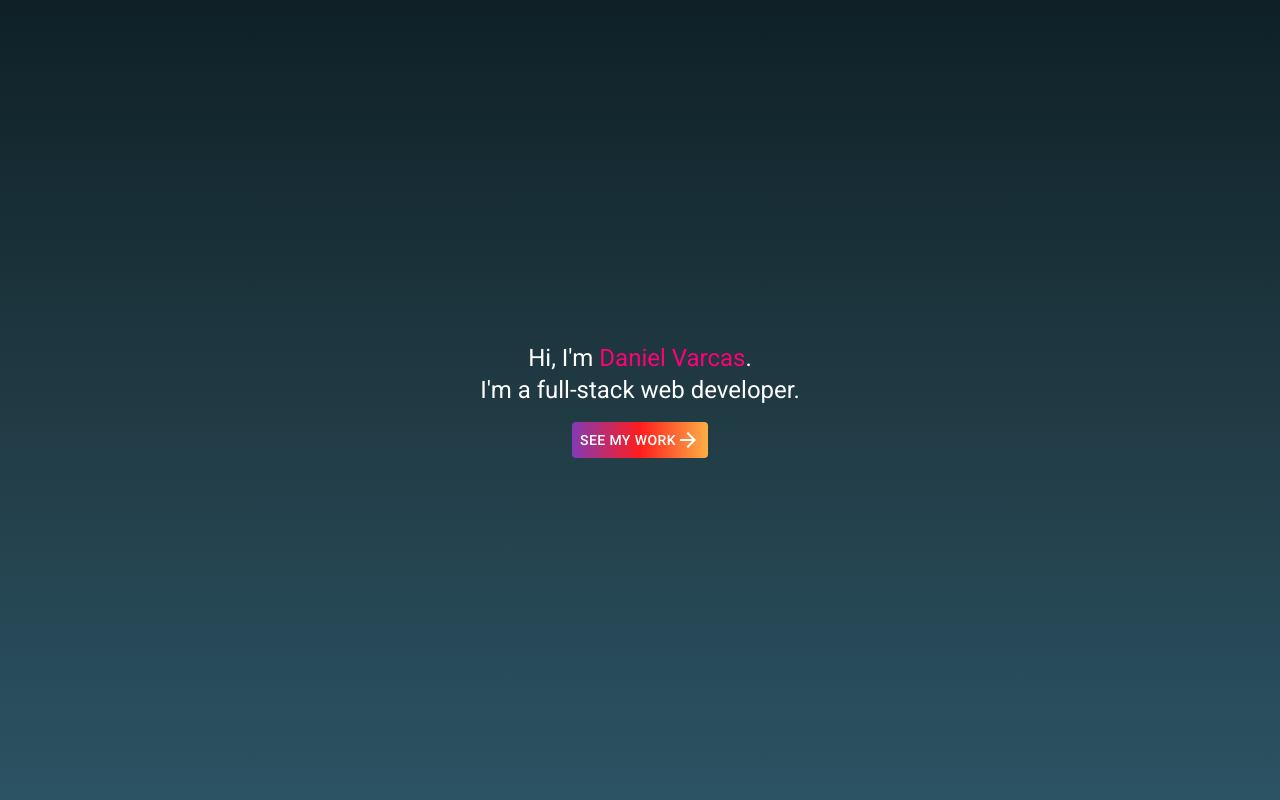
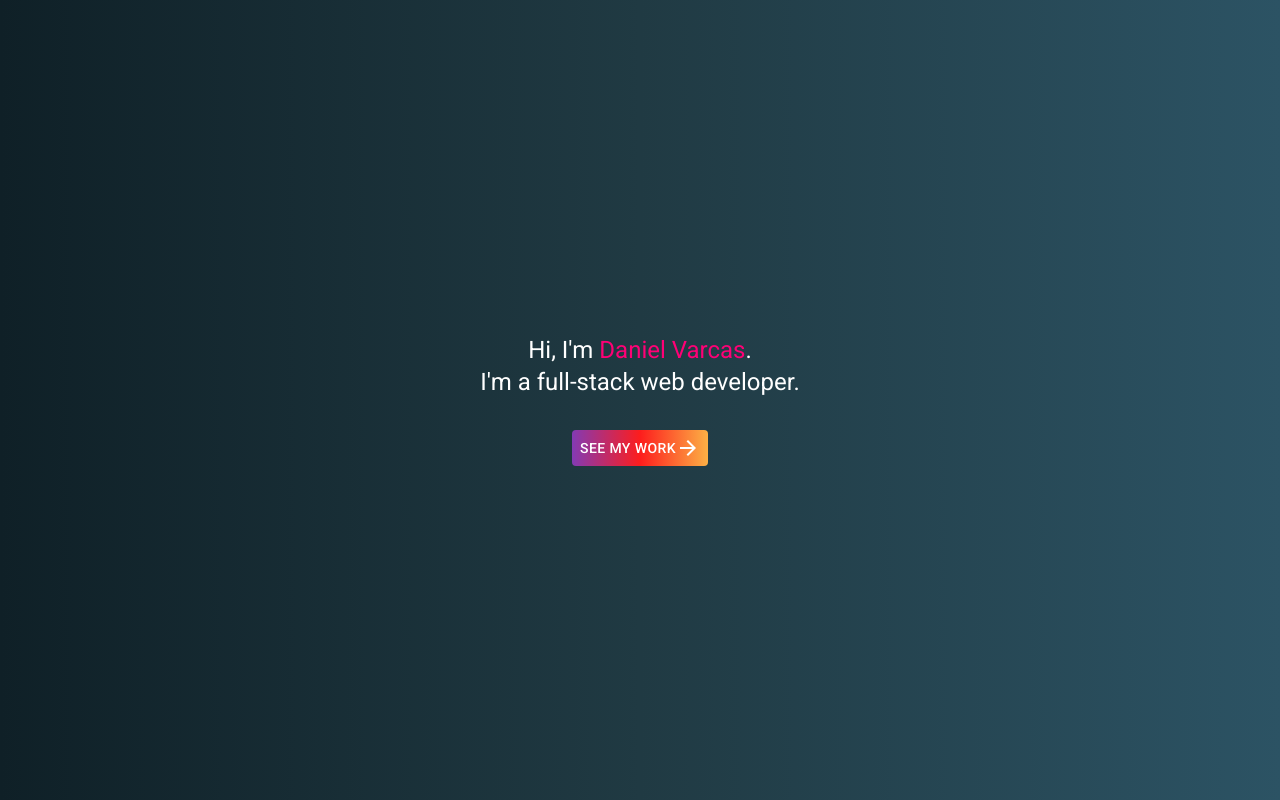
Before and after one commit to danny-vvv/portfolio, a React (Create React App) app: page / in a window 1280 px wide. Built offline with nearby package versions, Linux system fonts and the light colour scheme.

Commit message:
Wrap grid container in box to limit it's height and prevent scrollbars from appearing.

```diff
--- a/src/App.jsx
+++ b/src/App.jsx
@@ -10,7 +10,7 @@ const instaRed = "#fd1d1d";
 const instaOrange = "#fcb045";
 const instaGradient = `linear-gradient(90deg, ${instaPurple}, ${instaRed}, ${instaOrange})`;
 
-const moonlitAsteroid = "linear-gradient(#0F2027, #203A43, #2C5364)";
+const moonlitAsteroid = "linear-gradient(90deg, #0F2027, #203A43, #2C5364)";
 
 const useStyles = makeStyles(theme => ({
   root: {
@@ -55,10 +55,12 @@ function App() {
   return (
     <Box className={classes.root}>
       <CssBaseline />
-      <Grid container spacing={2}>
+      <Box>
+        <Grid container spacing={4}>
           <Grid item xs={12}>
             <Typography variant="h5" component="h1">
-            Hi, I'm <span className={classes.textEmphasis}>Daniel Varcas</span>.
+              Hi, I'm{" "}
+              <span className={classes.textEmphasis}>Daniel Varcas</span>.
             </Typography>
             <Typography variant="h5" component="h1">
               I'm a full-stack web developer.
@@ -71,6 +73,7 @@ function App() {
           </Grid>
         </Grid>
       </Box>
+    </Box>
   );
 }
 
```
Lines whose indentation alone changed are shown as unchanged.
